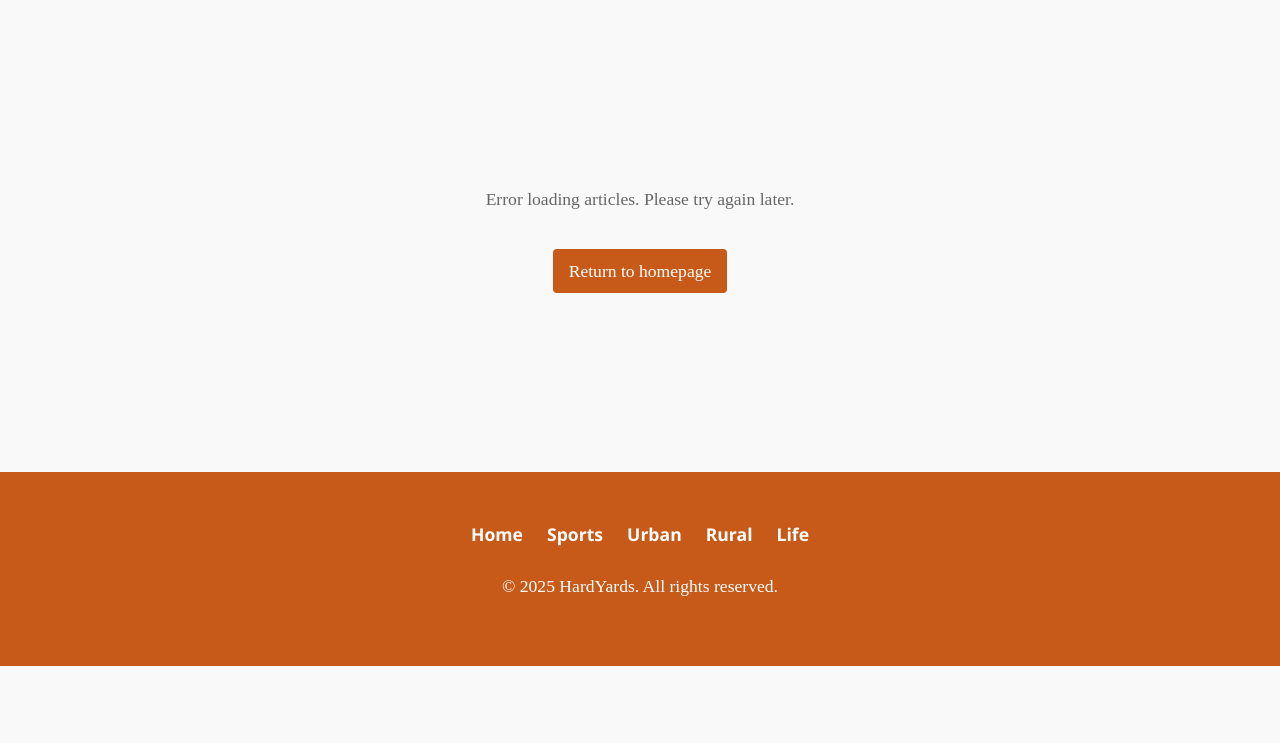
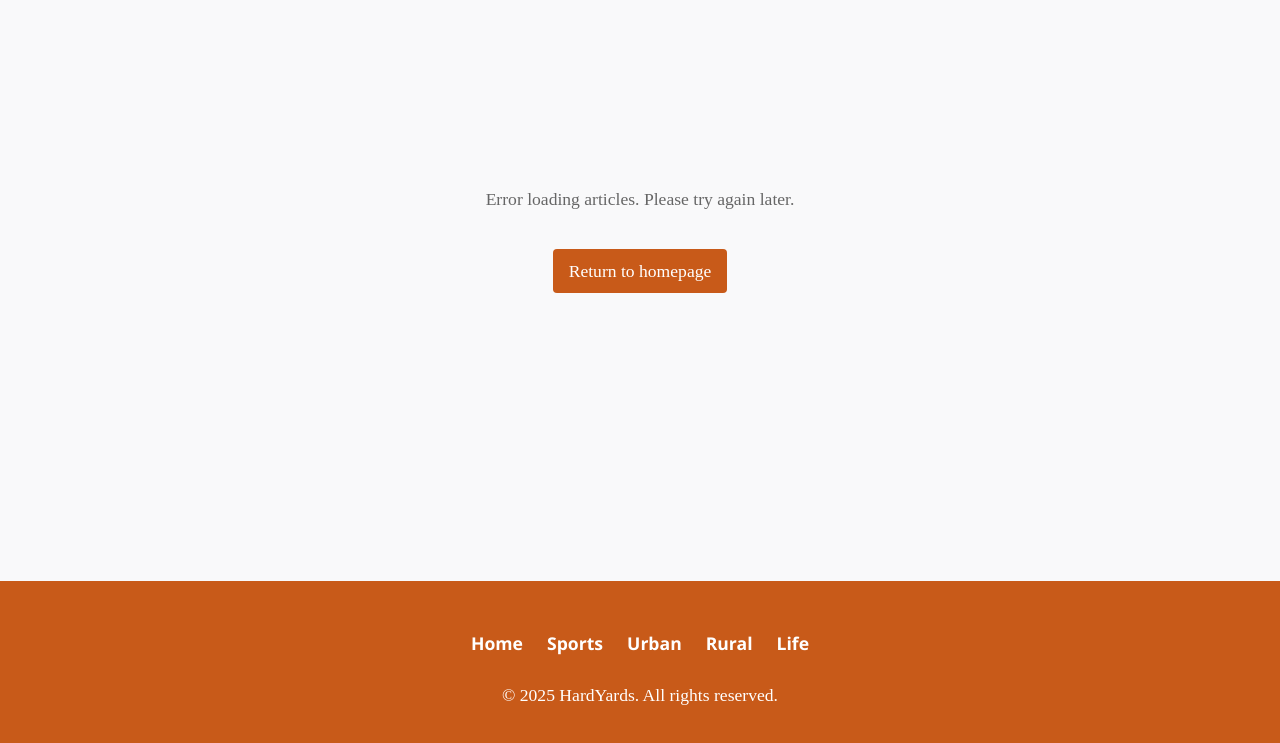
Before and after one commit to rahulvemula-27/HardYards-CMS, a website: page hardyards-frontend-vanilla/life.html in a window 1280 px wide. Shown: the part 219-962 px from the top of the page. Before the commit the page ends 885 px from the top, so only its background shows below. Drawn offline with Linux system fonts and the light colour scheme; no server answers; a web font is replaced by a local one.

Commit message:
Use absolute positioning for footer with body padding to prevent overlap

```diff
--- a/hardyards-frontend-vanilla/css/style.css
+++ b/hardyards-frontend-vanilla/css/style.css
@@ -27,9 +27,8 @@ body {
   font-size: 1.1rem;
   line-height: 1.6;
   min-height: 100vh !important;
-  display: grid !important;
-  grid-template-rows: auto 1fr auto !important;
   position: relative !important;
+  padding-bottom: 200px !important;
 }
 
 /* Sentinel for all headings */
@@ -112,7 +111,6 @@ html {
   z-index: 100;
   box-shadow: 0 1px 6px rgba(0,0,0,0.06);
   position: relative;
-  grid-row: 1 !important;
 }
 
 .logo {
@@ -340,7 +338,6 @@ html {
   background: #fff;
   box-shadow: 0 2px 6px rgba(0,0,0,0.1);
   z-index: 99;
-  grid-row: 1 !important;
 }
 
 .sports-subnav a {
@@ -395,7 +392,6 @@ html {
   padding: 2rem;
   min-height: 0 !important;
   position: relative !important;
-  grid-row: 2 !important;
 }
 
 .hero-title {
@@ -741,22 +737,13 @@ footer {
   padding: 3rem 0 !important;
   text-align: center !important;
   width: 100% !important;
-  position: relative !important;
+  position: absolute !important;
   bottom: 0 !important;
   left: 0 !important;
   right: 0 !important;
-  grid-row: 3 !important;
   z-index: 1 !important;
-}
-
-/* Force footer to stay at bottom */
-body > footer {
-  position: relative !important;
-  top: auto !important;
-  bottom: auto !important;
-  left: auto !important;
-  right: auto !important;
-  margin-top: auto !important;
+  height: 200px !important;
+  box-sizing: border-box !important;
 }
 
 .footer-links {
```
